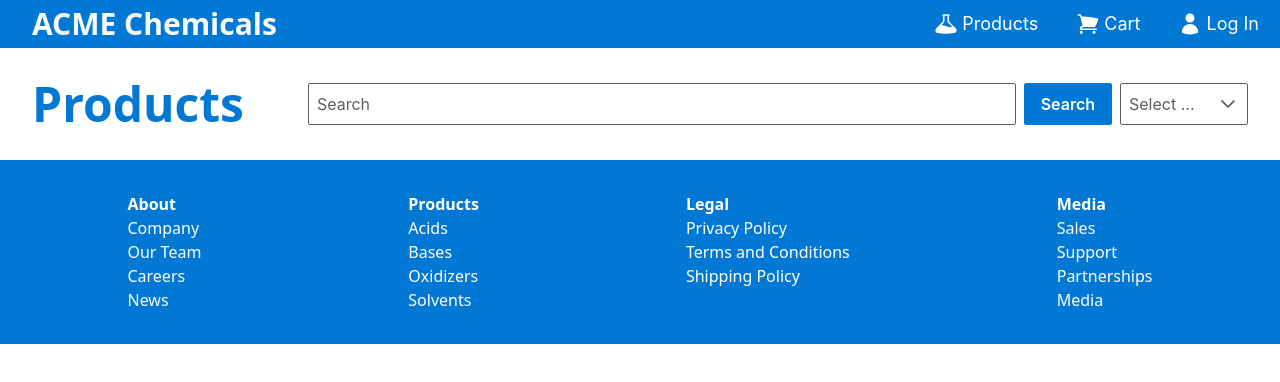
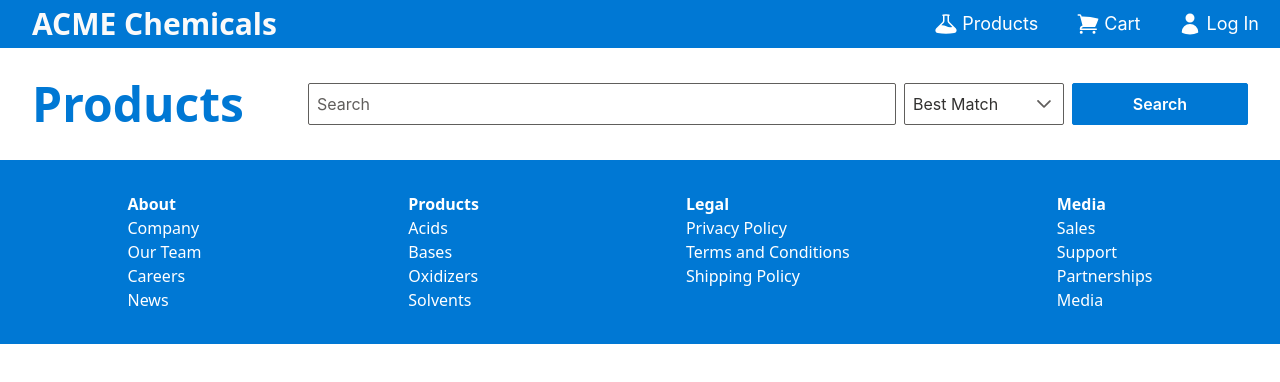
Before and after one commit to M-Valentino/ACME-Chemicals, a Next.js app: page /products in a window 1280 px wide. Shown: the top 382 px of the page. Built offline with nearby package versions, Linux system fonts and the light colour scheme.

Commit message:
changed cities to sorts

```diff
--- a/src/pages/products.tsx
+++ b/src/pages/products.tsx
@@ -1,21 +1,19 @@
 import React, { useState } from "react";
-import { Dropdown, DropdownChangeEvent } from 'primereact/dropdown';
+import { Dropdown, DropdownChangeEvent } from "primereact/dropdown";
 import { MainWrapper } from "@/components/MainWrapper";
 import { Button } from "primereact/button";
 import { InputText } from "primereact/inputtext";
-interface City {
+interface Sort {
   name: string;
-  code: string;
 }
 export default function Products() {
-  const [selectedCity, setSelectedCity] = useState<City | null>(null);
-  const cities: City[] = [
-    { name: "New York", code: "NY" },
-    { name: "Rome", code: "RM" },
-    { name: "London", code: "LDN" },
-    { name: "Istanbul", code: "IST" },
-    { name: "Paris", code: "PRS" },
+  const sorts: Sort[] = [
+    { name: "Best Match" },
+    { name: "Lowest Price" },
+    { name: "Highest Price" },
   ];
+  const [selectedSort, setSelectedSort] = useState<Sort | null>(sorts[0]);
+
   return (
     <>
       <MainWrapper>
@@ -24,21 +22,19 @@ export default function Products() {
             <h1 className="mr-16 font-extrabold text-5xl text-primary">
               Products
             </h1>
-
             <InputText
               className=" flex-grow"
               type="text"
               placeholder="Search"
             />
-            <Button label="Search" className="ml-2" />
             <Dropdown
-              value={selectedCity}
-              onChange={(e: DropdownChangeEvent) => setSelectedCity(e.value)}
-              options={cities}
+              value={selectedSort}
+              onChange={(e: DropdownChangeEvent) => setSelectedSort(e.value)}
+              options={sorts}
               optionLabel="name"
-              placeholder="Select a City"
-              className="ml-2 w-32"
+              className="ml-2 w-40 "
             />
+            <Button label="Search" className="ml-2 w-44" />
           </div>
         </div>
       </MainWrapper>
```
